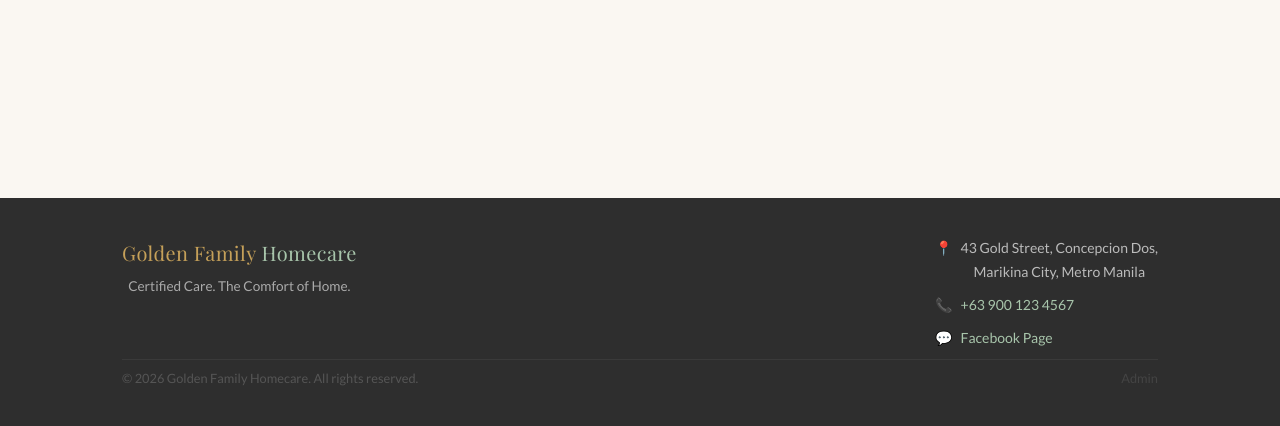
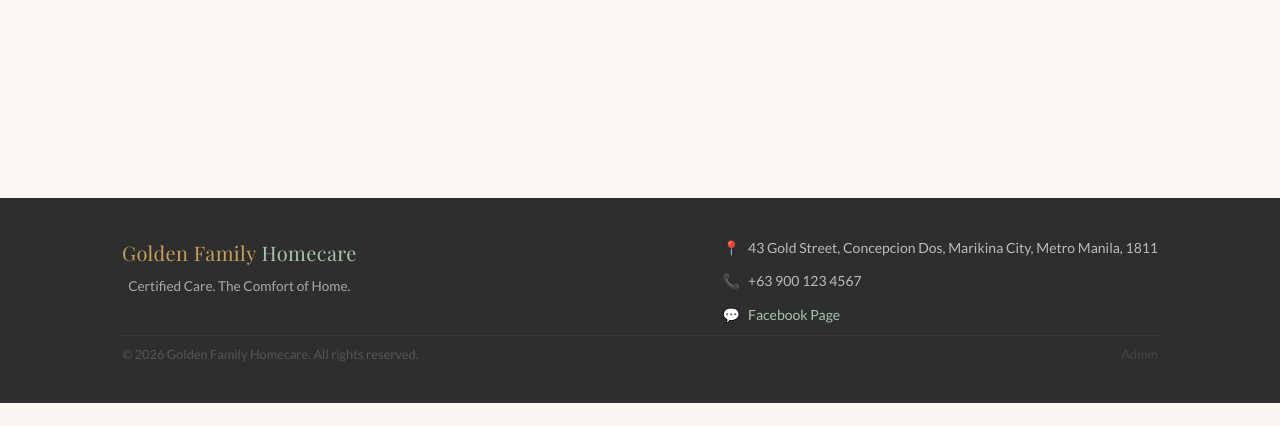
Before and after one commit to Joloham/capati-homecare-website, a Flask app: page / in a window 1280 px wide. Shown: the part 1936-2362 px from the top of the page. After the commit the page ends 2339 px from the top, so only its background shows below. Run offline with Flask 3, Linux system fonts and the light colour scheme.

Commit message:
remove number reference bs

```diff
--- a/templates/components/footer.html
+++ b/templates/components/footer.html
@@ -13,11 +13,11 @@
       <div class="footer-contact" style="display:flex;flex-direction:column;gap:0.6rem;">
         <div style="display:flex;align-items:flex-start;gap:0.5rem;font-size:0.875rem;color:#bbb;">
           <span>📍</span>
-          <span>43 Gold Street, Concepcion Dos,<br/>Marikina City, Metro Manila</span>
+          <span>43 Gold Street, Concepcion Dos, Marikina City, Metro Manila, 1811</span>
         </div>
-        <div style="display:flex;align-items:center;gap:0.5rem;font-size:0.875rem;">
+        <div style="display:flex;align-items:center;gap:0.5rem;font-size:0.875rem;color:#bbb;">
           <span>📞</span>
-          <a href="tel:+639001234567" style="color:#A8C5AB;">+63 900 123 4567</a>
+          <span>+63 900 123 4567</span>
         </div>
         <div style="display:flex;align-items:center;gap:0.5rem;font-size:0.875rem;">
           <span>💬</span>
--- a/templates/contact.html
+++ b/templates/contact.html
@@ -55,7 +55,7 @@
             <span style="font-size:1.3rem;">📍</span>
             <div>
               <p style="font-size:0.8rem;font-weight:700;color:var(--text-light);text-transform:uppercase;letter-spacing:0.05em;margin-bottom:0.2rem;">Address</p>
-              <p style="font-size:0.9rem;color:var(--text-mid);">43 Gold Street, Concepcion Dos, Marikina City, Metro Manila</p>
+              <p style="font-size:0.9rem;color:var(--text-mid);">43 Gold Street, Concepcion Dos, Marikina City, Metro Manila, 1811</p>
             </div>
           </div>
 
@@ -63,7 +63,7 @@
             <span style="font-size:1.3rem;">📞</span>
             <div>
               <p style="font-size:0.8rem;font-weight:700;color:var(--text-light);text-transform:uppercase;letter-spacing:0.05em;margin-bottom:0.2rem;">Phone</p>
-              <a href="tel:+639001234567" style="font-size:0.9rem;color:var(--sage-dark);">+63 900 123 4567</a>
+              <p style="font-size:0.9rem;color:var(--text-mid);">+63 900 123 4567</p>
             </div>
           </div>
         </div>
```
